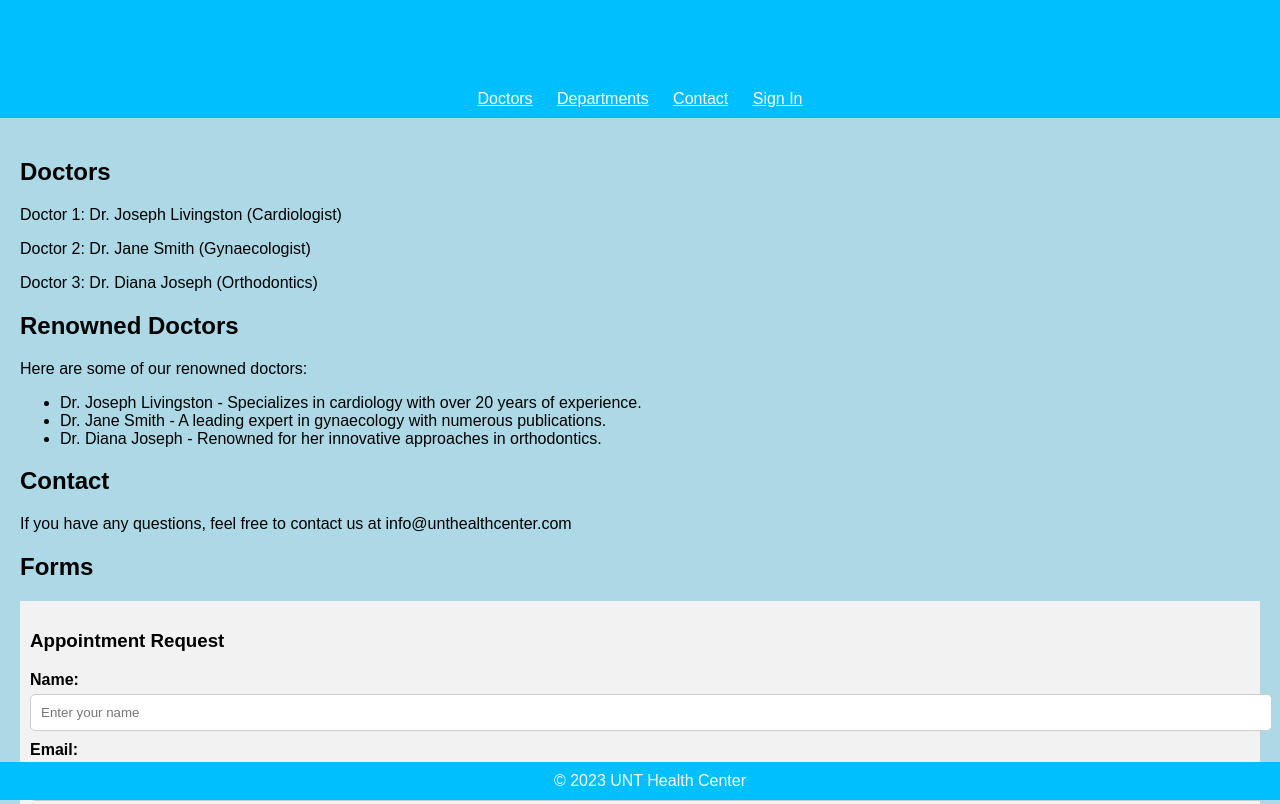
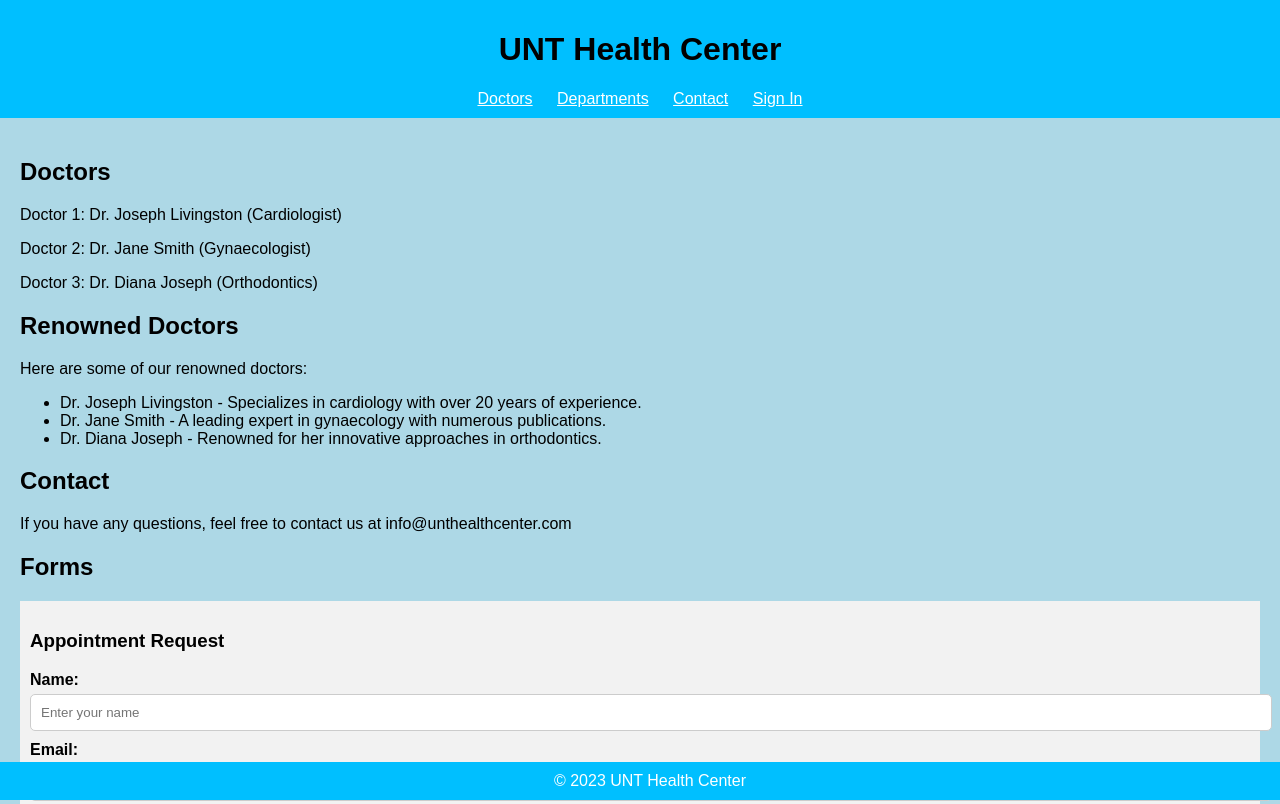
Before and after one commit to sowjanya4u4ever/AskCodi_Error-Fixing, a plain HTML site: page index.html in a window 1280 px wide. Shown: the top 804 px of the page. Drawn offline with Linux system fonts and the light colour scheme.

Commit message:
Update index.html

```diff
--- a/index.html
+++ b/index.html
@@ -15,7 +15,7 @@
 
       header {
     background-color: #00BFFF; /* Light blue header */
-            color: #fff;
+    color: #000; /* Set header text color to black for better contrast */
     padding: 10px;
     text-align: center;
 }
@@ -33,9 +33,8 @@
         .container {
             padding: 20px;
         }
-
         h1 {
-            color: #00BFFF; /* Light blue heading */
+    color: #000; /* Set h1 text color to black for better contrast */
 }
 
         form {
```
Lines whose indentation alone changed are shown as unchanged.
